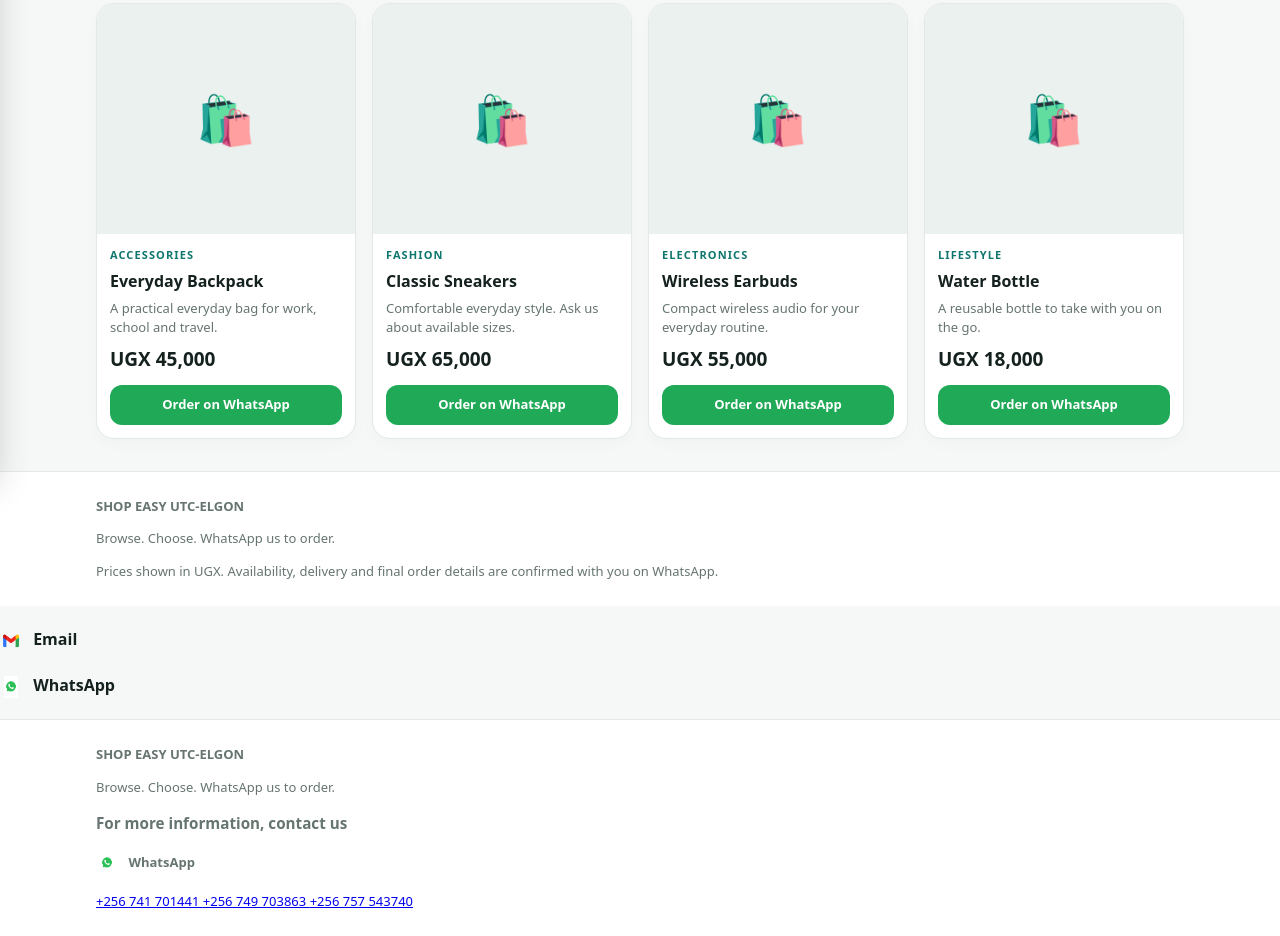
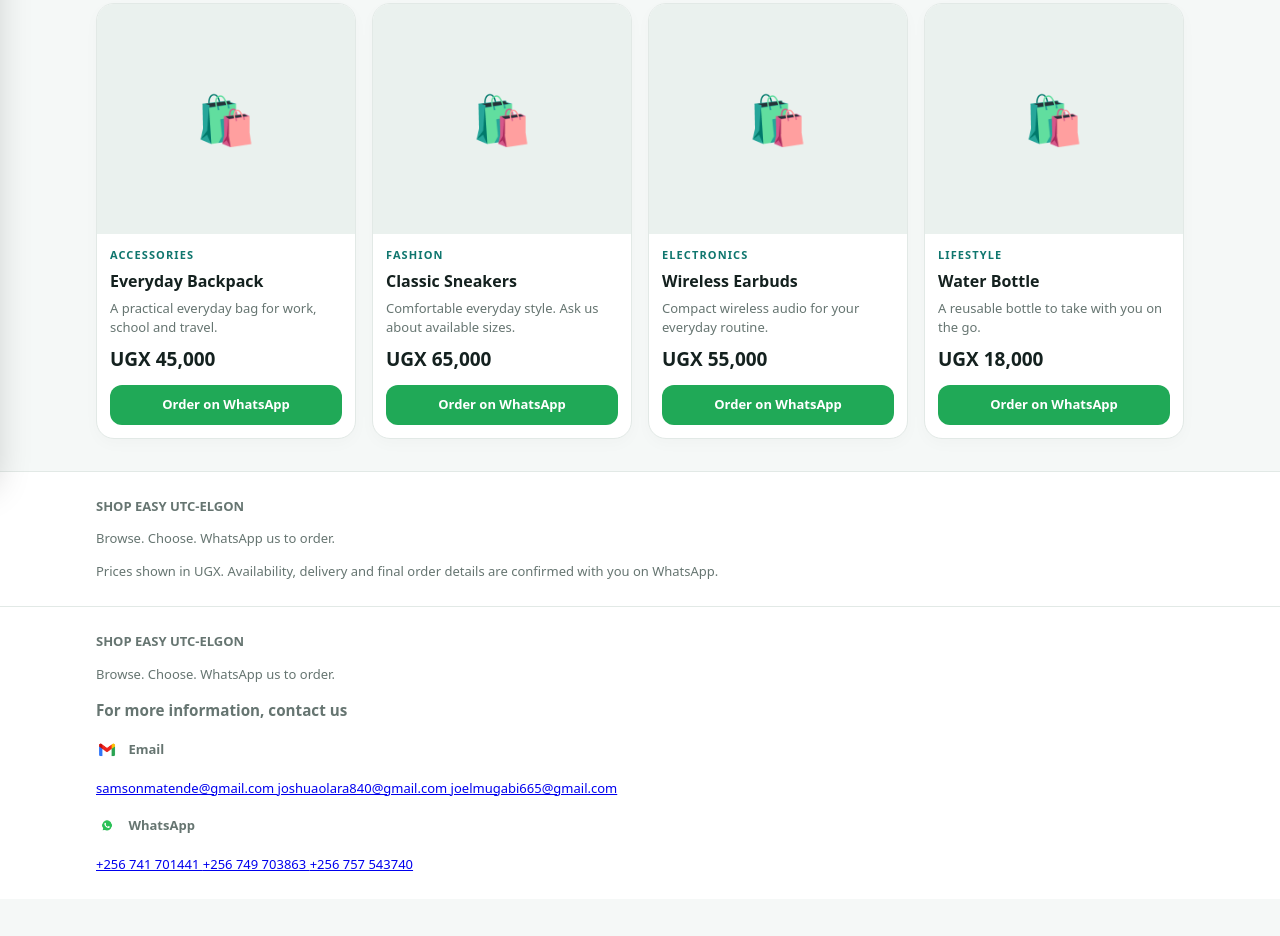
Before and after one commit to samsonmatende-tech/shop-easy-utc-elgon-2, a plain HTML site: page index.html in a window 1280 px wide. Shown: the part 314-1250 px from the top of the page. After the commit the page ends 1213 px from the top, so only its background shows below. Drawn offline with nearby package versions, Linux system fonts and the light colour scheme; no server answers.

Commit message:
Update index.html

```diff
--- a/index.html
+++ b/index.html
@@ -342,15 +342,7 @@ document.addEventListener('keydown',e=>{
 $('submissionForm').addEventListener('submit',async e=>{e.preventDefault();const status=$('formStatus'),button=$('submitButton');if(!isConfigured()){status.textContent='The shop owner needs to add the Supabase publishable key to the website first.';return}const item={name:$('pName').value.trim(),price:Number($('pPrice').value),category:$('pCategory').value.trim()||'Other',image_url:$('pImage').value.trim()||null,description:$('pDescription').value.trim()};if(!item.name||!Number.isSafeInteger(item.price)||item.price<0){status.textContent='Enter a product name and a whole-number price of zero or more.';return}button.disabled=true;status.textContent='Sending for approval…';try{const {error}=await db.from('product_submissions').insert(item);if(error){console.error(error);status.textContent='Could not submit: '+error.message;return}$('submissionForm').reset();status.textContent='Submitted successfully. Your product will appear after the shop owner approves it.'}catch(err){console.error(err);status.textContent='Connection error. Please try again.'}finally{button.disabled=false}});
 (async()=>{if(!window.supabase?.createClient){$('productGrid').innerHTML='<div class="empty">Could not load the shop connection. Refresh and try again.</div>';return}await loadProducts()})();
 </script>
-  <h4>
-  <img src="gmail.png" class="contact-icon" alt="Gmail">
-  Email
-</h4>
-  <h4>
-  <img src="whatsapp.png" class="contact-icon" alt="WhatsApp">
-  WhatsApp
-</h4>
-  <footer id="about">
+<footer id="about">
   <div class="wrap">
 
     <strong>SHOP EASY UTC-ELGON</strong>
@@ -361,8 +353,29 @@ $('submissionForm').addEventListener('submit',async e=>{e.preventDefault();const
 
       <h3>For more information, contact us</h3>
 
+      <!-- Email section -->
+      <div class="contact-group">
 
+        <h4>
+          <img src="gmail.png" class="contact-icon" alt="Gmail">
+          Email
+        </h4>
 
+        <a href="mailto:samsonmatende@gmail.com">
+          samsonmatende@gmail.com
+        </a>
+
+        <a href="mailto:joshuaolara840@gmail.com">
+          joshuaolara840@gmail.com
+        </a>
+
+        <a href="mailto:joelmugabi665@gmail.com">
+          joelmugabi665@gmail.com
+        </a>
+
+      </div>
+
+      <!-- WhatsApp section -->
       <div class="contact-group">
 
         <h4>
@@ -383,12 +396,8 @@ $('submissionForm').addEventListener('submit',async e=>{e.preventDefault();const
         </a>
 
       </div>
-
     </div>
-
   </div>
 </footer>
-
 </body>
 </html>
-</body></html>
```
